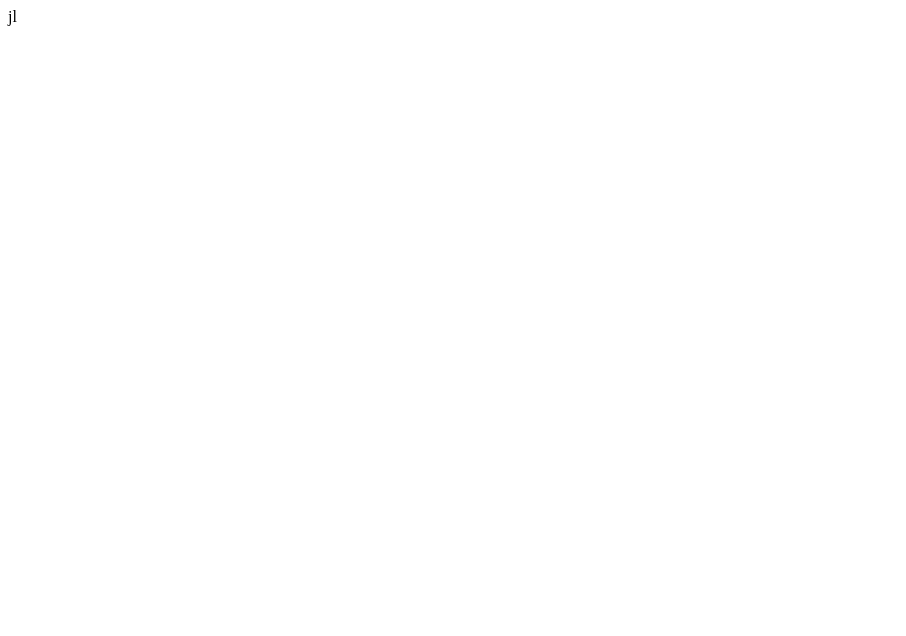
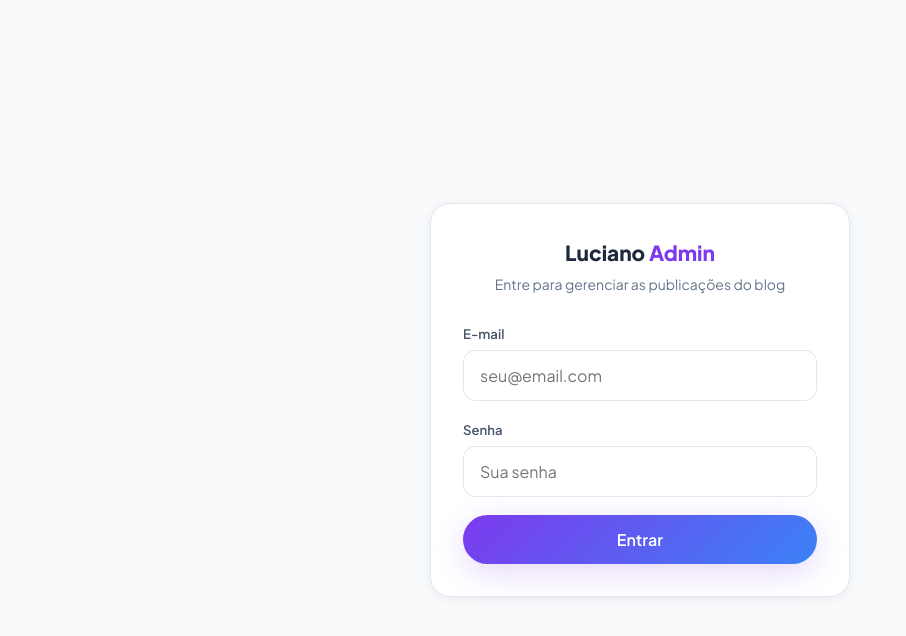
Before and after one commit to lucianotecnico263-prog/lucianosite, a plain HTML site: page admin/login.html in a window 1280 px wide. Shown: the whole page, without its empty margins (0-906 px from the left). Drawn offline with nearby package versions, Linux system fonts and the light colour scheme.

Commit message:
Update login.html

```diff
--- a/admin/login.html
+++ b/admin/login.html
@@ -1 +1,48 @@
-jl
+<!DOCTYPE html>
+<html lang="pt-BR">
+<head>
+<meta charset="UTF-8">
+<meta name="viewport" content="width=device-width, initial-scale=1.0">
+<title>Login — Admin | Luciano Editor</title>
+<meta name="robots" content="noindex, nofollow">
+<link rel="stylesheet" href="../assets/css/style.css">
+<style>
+  body { min-height:100vh; display:flex; align-items:center; justify-content:center; background:var(--gray-50); padding:24px; }
+  .login-card { width:100%; max-width:420px; }
+  .login-logo { text-align:center; font-weight:800; font-size:1.3rem; margin-bottom:4px; }
+  .login-logo span { color:var(--purple-600); }
+  .login-sub { text-align:center; margin-bottom:28px; }
+  .form-group { margin-bottom:18px; }
+  .form-group label { display:block; font-size:.82rem; font-weight:600; color:var(--gray-600); margin-bottom:6px; }
+  #login-error {
+    display:none; margin-top:16px; padding:12px 16px; border-radius:var(--radius-md);
+    background:#FEF2F2; border:1px solid #FCA5A5; color:#B91C1C; font-size:.875rem;
+  }
+  .btn-full { width:100%; justify-content:center; }
+</style>
+</head>
+<body>
+
+<div class="login-card card">
+  <div class="login-logo">Luciano <span>Admin</span></div>
+  <p class="login-sub body-sm">Entre para gerenciar as publicações do blog</p>
+
+  <form id="form-login" novalidate>
+    <div class="form-group">
+      <label for="email">E-mail</label>
+      <input type="email" id="email" class="form-input" placeholder="seu@email.com" required autocomplete="username">
+    </div>
+    <div class="form-group">
+      <label for="senha">Senha</label>
+      <input type="password" id="senha" class="form-input" placeholder="Sua senha" required autocomplete="current-password">
+    </div>
+    <button type="submit" class="btn btn-primary btn-full" id="login-btn">Entrar</button>
+    <div id="login-error" role="alert"></div>
+  </form>
+</div>
+
+<script src="https://cdn.jsdelivr.net/npm/@supabase/supabase-js@2"></script>
+<script src="../assets/js/supabase-config.js"></script>
+<script src="admin.js"></script>
+</body>
+</html>
```
